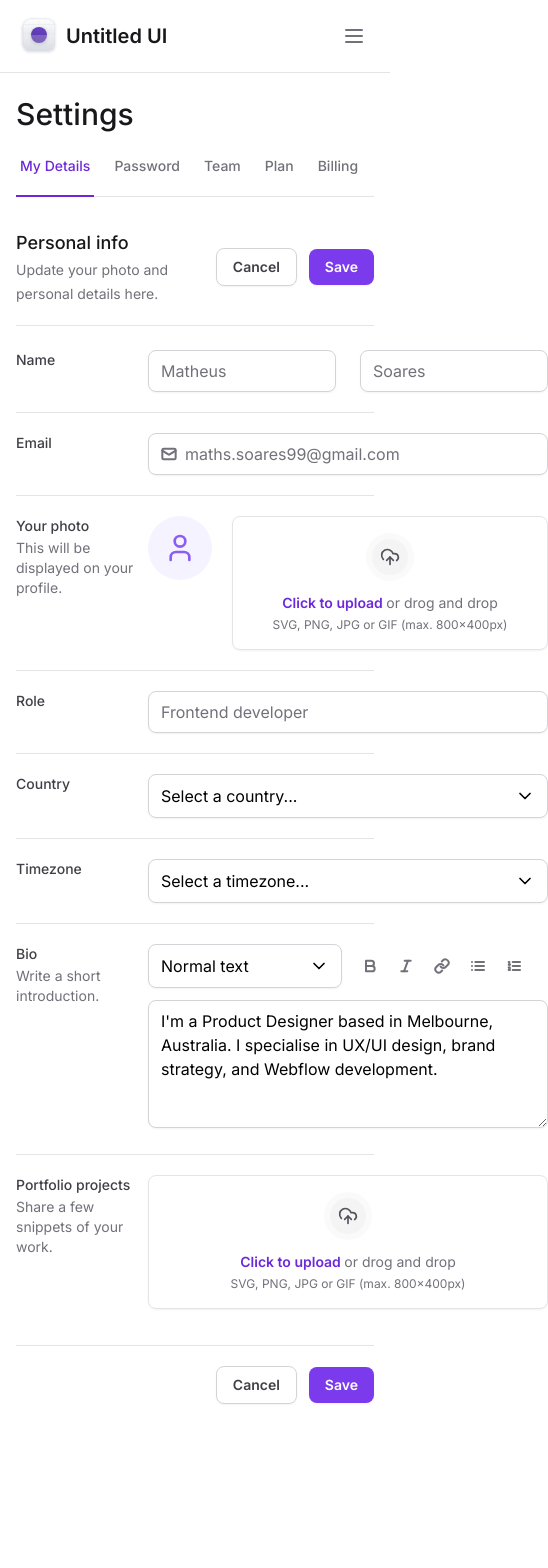
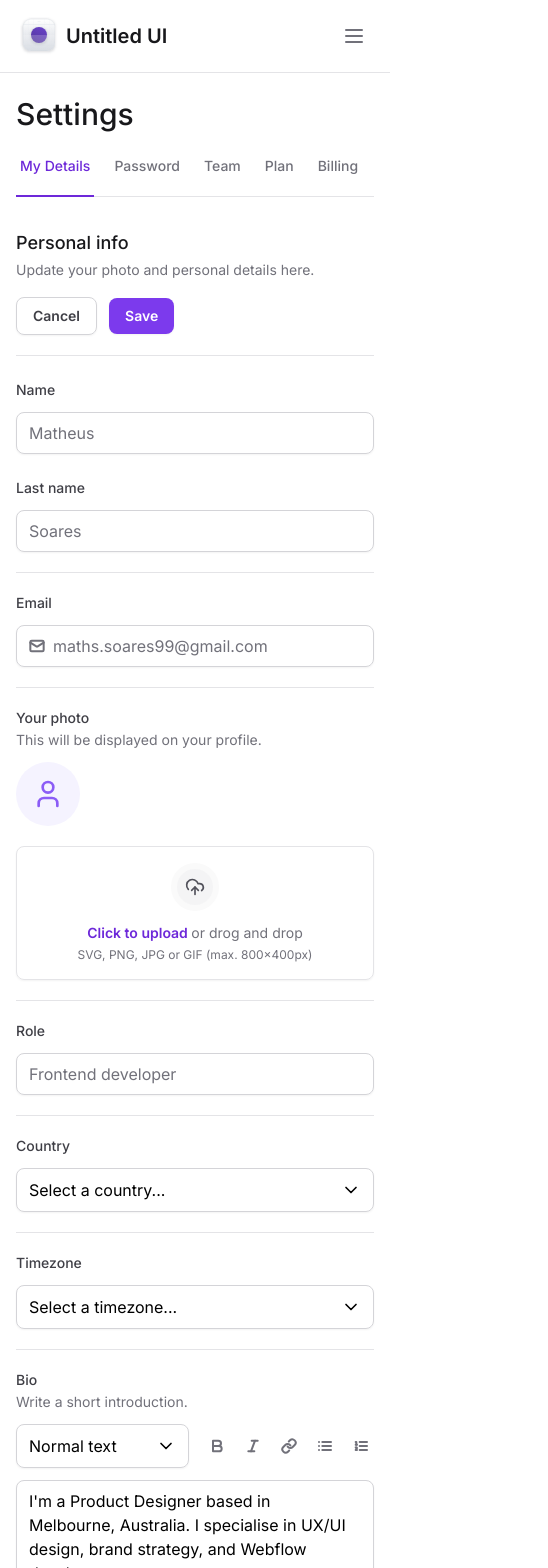
Before and after one commit to mathzsl/dashboard, a Next.js app: page / in a window 390 px wide. Shown: the top 1568 px of the page, 548 px wide, since content can reach past the window. Before the commit the page ends 1452 px from the top, so only its background shows below. Built offline with nearby package versions, Linux system fonts and the light colour scheme.

Commit message:
fix: form responsiveness

```diff
--- a/src/app/page.tsx
+++ b/src/app/page.tsx
@@ -15,7 +15,7 @@
       <SettingsTab />
 
       <section className="mt-8 flex flex-col">
-        <div className="flex items-center justify-between border-b border-b-zinc-200 pb-5">
+        <div className="flex flex-col justify-between gap-4 border-b border-b-zinc-200 pb-5 lg:flex-row lg:items-center">
           <div className="space-y-1">
             <h2 className="text-lg font-medium text-zinc-900">Personal info</h2>
             <span className="text-sm text-zinc-500">
@@ -39,14 +39,14 @@
           action=""
           className="mt-6 flex w-full flex-col gap-5 divide-y divide-zinc-200"
         >
-          <div className="grid grid-cols-form gap-3">
+          <div className="flex flex-col gap-3 lg:grid lg:grid-cols-form">
             <label
               htmlFor="firstName"
               className="text-sm font-medium text-zinc-700"
             >
               Name
             </label>
-            <div className="grid grid-cols-2 gap-6">
+            <div className="flex flex-col gap-6 lg:grid lg:grid-cols-2">
               <InputRoot>
                 <InputControl
                   id="firstName"
@@ -55,13 +55,26 @@
                 />
               </InputRoot>
 
-              <InputRoot>
-                <InputControl type="text" defaultValue="Soares" />
-              </InputRoot>
+              <div className="flex flex-col gap-3 lg:block">
+                <label
+                  htmlFor="lastName"
+                  className="text-sm font-medium text-zinc-700 lg:sr-only"
+                >
+                  Last name
+                </label>
+
+                <InputRoot>
+                  <InputControl
+                    id="lastName"
+                    type="text"
+                    defaultValue="Soares"
+                  />
+                </InputRoot>
+              </div>
             </div>
           </div>
 
-          <div className="grid grid-cols-form gap-3 pt-5">
+          <div className="flex flex-col gap-3 pt-5 lg:grid lg:grid-cols-form">
             <label
               htmlFor="email"
               className="text-sm font-medium text-zinc-700"
@@ -81,7 +94,7 @@
             </InputRoot>
           </div>
 
-          <div className="grid grid-cols-form gap-3 pt-5">
+          <div className="flex flex-col gap-3 pt-5 lg:grid lg:grid-cols-form">
             <label
               htmlFor="photo"
               className="text-sm font-medium text-zinc-700"
@@ -92,14 +105,14 @@
               </span>
             </label>
 
-            <FileInput.Root className="flex items-start gap-5">
+            <FileInput.Root className="flex flex-col gap-5 lg:flex-row lg:items-start">
               <FileInput.ImagePreview />
               <FileInput.Trigger />
               <FileInput.Control accept="image/*" />
             </FileInput.Root>
           </div>
 
-          <div className="grid grid-cols-form gap-3 pt-5">
+          <div className="flex flex-col gap-3 pt-5 lg:grid lg:grid-cols-form">
             <label htmlFor="role" className="text-sm font-medium text-zinc-700">
               Role
             </label>
@@ -113,7 +126,7 @@
             </InputRoot>
           </div>
 
-          <div className="grid grid-cols-form gap-3 pt-5">
+          <div className="flex flex-col gap-3 pt-5 lg:grid lg:grid-cols-form">
             <label
               htmlFor="country"
               className="text-sm font-medium text-zinc-700"
@@ -127,7 +140,7 @@
             </Select>
           </div>
 
-          <div className="grid grid-cols-form gap-3 pt-5">
+          <div className="flex flex-col gap-3 pt-5 lg:grid lg:grid-cols-form">
             <label
               htmlFor="timezone"
               className="text-sm font-medium text-zinc-700"
@@ -144,7 +157,7 @@
             </Select>
           </div>
 
-          <div className="grid grid-cols-form gap-3 pt-5">
+          <div className="flex flex-col gap-3 pt-5 lg:grid lg:grid-cols-form">
             <label htmlFor="bio" className="text-sm font-medium text-zinc-700">
               Bio
               <span className="mt-0.5  block text-sm font-normal text-zinc-500 ">
@@ -195,7 +208,7 @@
             </div>
           </div>
 
-          <div className="grid grid-cols-form gap-3 pt-5">
+          <div className="flex flex-col gap-3 pt-5 lg:grid lg:grid-cols-form">
             <label
               htmlFor="projects"
               className="text-sm font-medium text-zinc-700"
```
